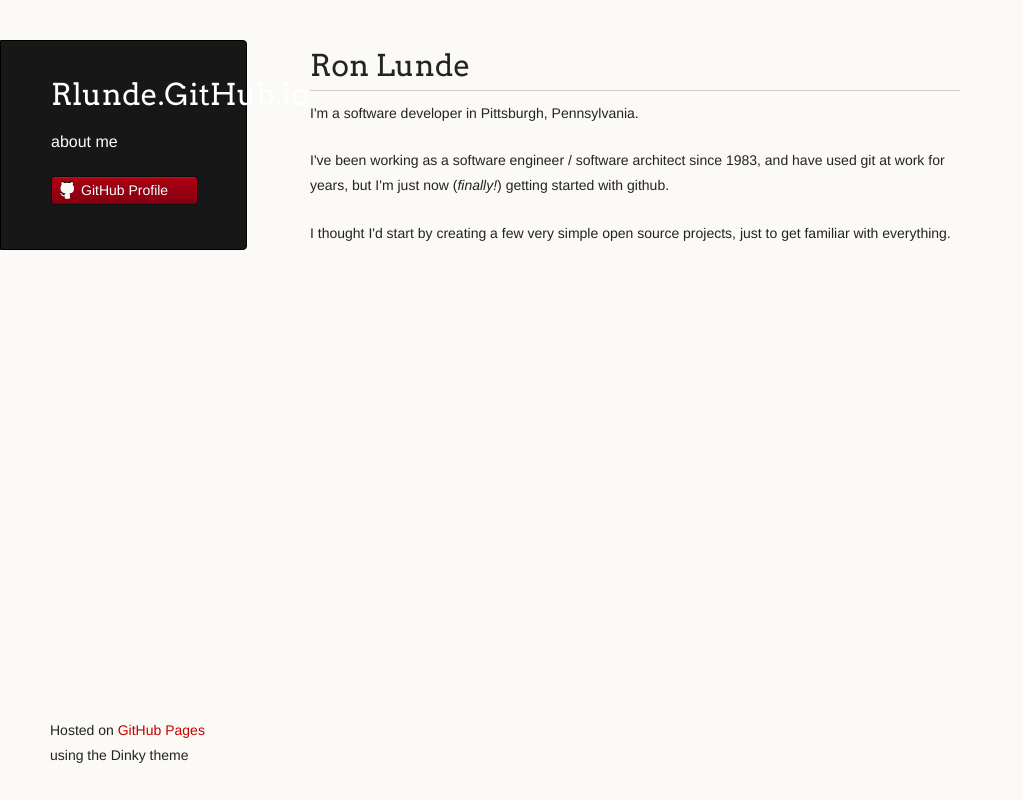
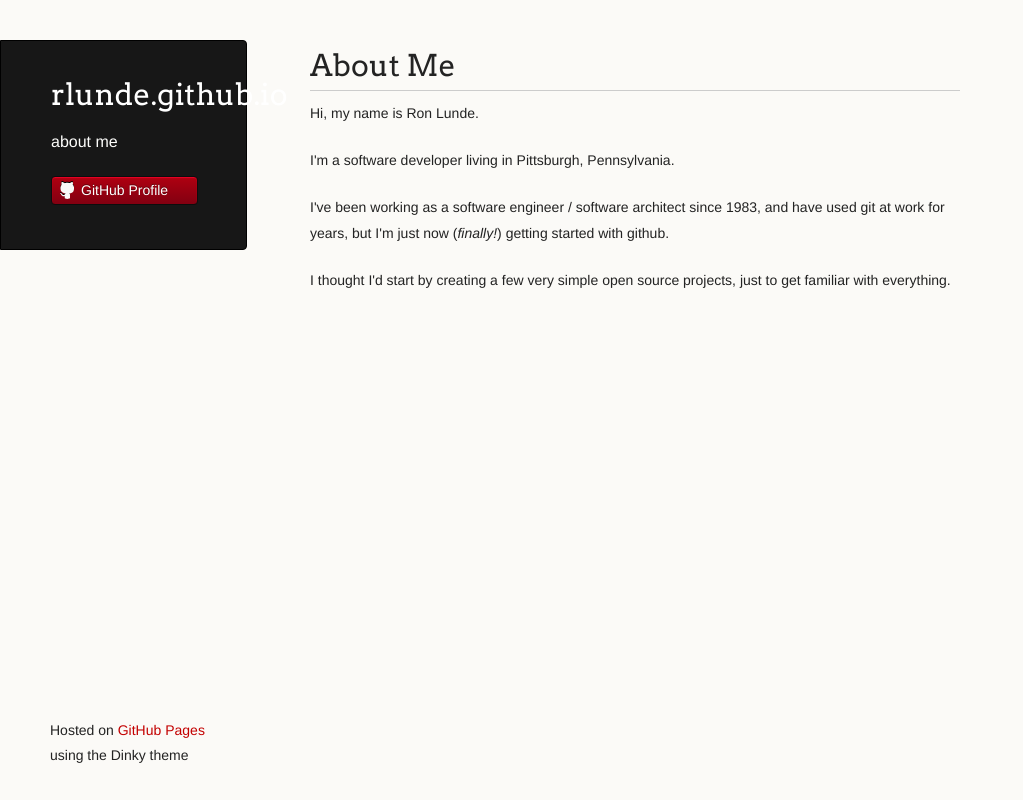
Before and after one commit to rlunde/rlunde.github.io, a plain HTML site: page index.html in a window 1280 px wide. Shown: the whole page, without its empty margins (0-1023 px from the left). Drawn offline with Linux system fonts and the light colour scheme.

Commit message:
Update index.html

```diff
--- a/index.html
+++ b/index.html
@@ -16,7 +16,7 @@
   <body>
     <div class="wrapper">
       <header>
-        <h1 class="header">Rlunde.GitHub.io</h1>
+        <h1 class="header">rlunde.github.io</h1>
         <p class="header">about me</p>
 
 
@@ -28,9 +28,9 @@
       </header>
       <section>
         <h1>
-<a id="ron-lunde" class="anchor" href="#ron-lunde" aria-hidden="true"><span class="octicon octicon-link"></span></a>Ron Lunde</h1>
-
-<p>I'm a software developer in Pittsburgh, Pennsylvania.</p>
+<a id="ron-lunde" class="anchor" href="#ron-lunde" aria-hidden="true"><span class="octicon octicon-link"></span></a>About Me</h1>
+<p>Hi, my name is Ron Lunde.</p>
+<p>I'm a software developer living in Pittsburgh, Pennsylvania.</p>
 
 <p>I've been working as a software engineer / software architect since 1983, and have used git at work for years, but I'm just now (<em>finally!</em>) getting started with github.</p>
 
```
